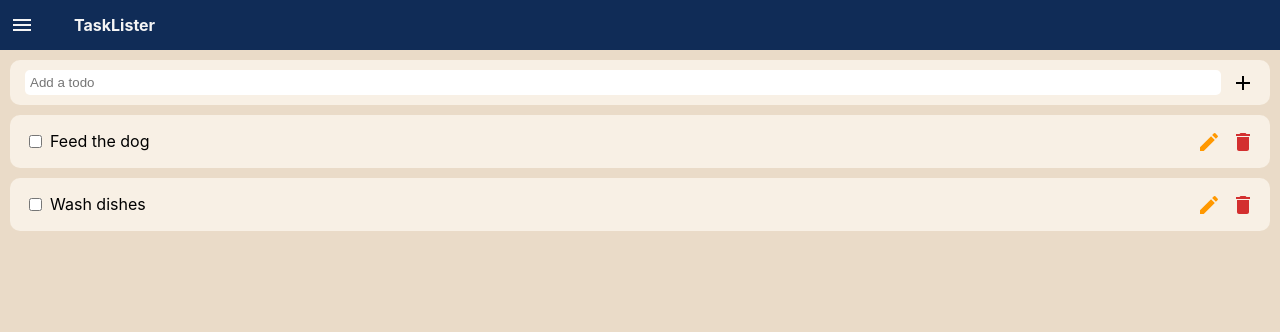
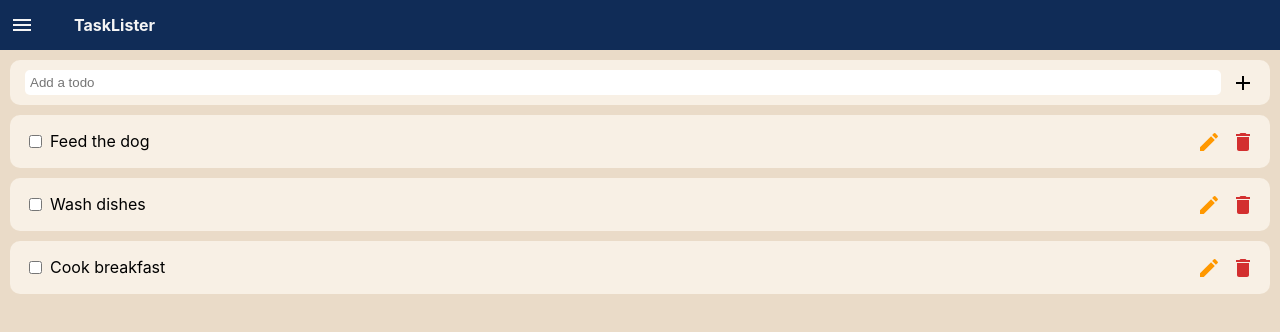
Before and after one commit to justcode-dev/react_todo, a React (Vite) app: page / in a window 1280 px wide. Shown: the top 332 px of the page. Built offline with nearby package versions, Linux system fonts and the light colour scheme.

Commit message:
Render a list dynamically

```diff
--- a/src/components/Todos.jsx
+++ b/src/components/Todos.jsx
@@ -1,19 +1,20 @@
-import AddTodo from "./AddTodo";
-import TodoItem from "./TodoItem";
+import AddTodo from './AddTodo';
+import TodoItem from './TodoItem';
 
 function Todos() {
 	// create mock data
 	const todos = [
-		{ id: 1, todo: 'Feed the dog'},
-		{ id: 2, todo: 'Wash dishes'},
-		{ id: 3, todo: 'Cook breakfast'}
-	]
+		{ id: 1, todo: 'Feed the dog' },
+		{ id: 2, todo: 'Wash dishes' },
+		{ id: 3, todo: 'Cook breakfast' },
+	];
 
 	return (
 		<div className="todos-container">
-			<AddTodo/>
-			<TodoItem item={todos[0]}/>
-      <TodoItem item={todos[1]}/>
+			<AddTodo />
+			{todos.map((todo) => (
+				<TodoItem key={todo.id} item={todo} />
+			))}
 		</div>
 	);
 }
```
